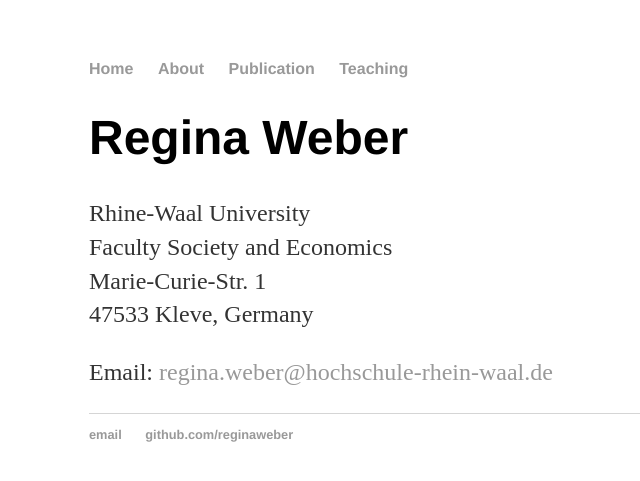
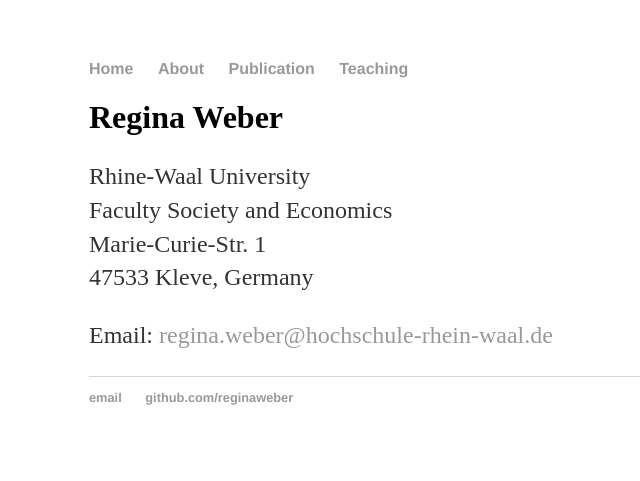
Before and after one commit to robertocabreratapia/robertocabreratapia.github.io, a Jekyll site: the page built from index.html, in a window 1280 px wide. Shown: the top 481 px of the page, without its empty margins (103-743 px from the left). Built offline with Jekyll 4.4.1, drawn with Linux system fonts in a browser that asks for light colours.

Commit message:
Update main.css

```diff
--- a/css/main.css
+++ b/css/main.css
@@ -22,8 +22,8 @@
     text-decoration: underline;
 }
 h1 {
-    font-size: 3em;
-    font-family:'Helvetica', 'Arial', 'Sans-Serif';
+    font-size: 2em;
+	margin: 0.67em 0;
 }
 p {
     font-size: 1.5em;
```
